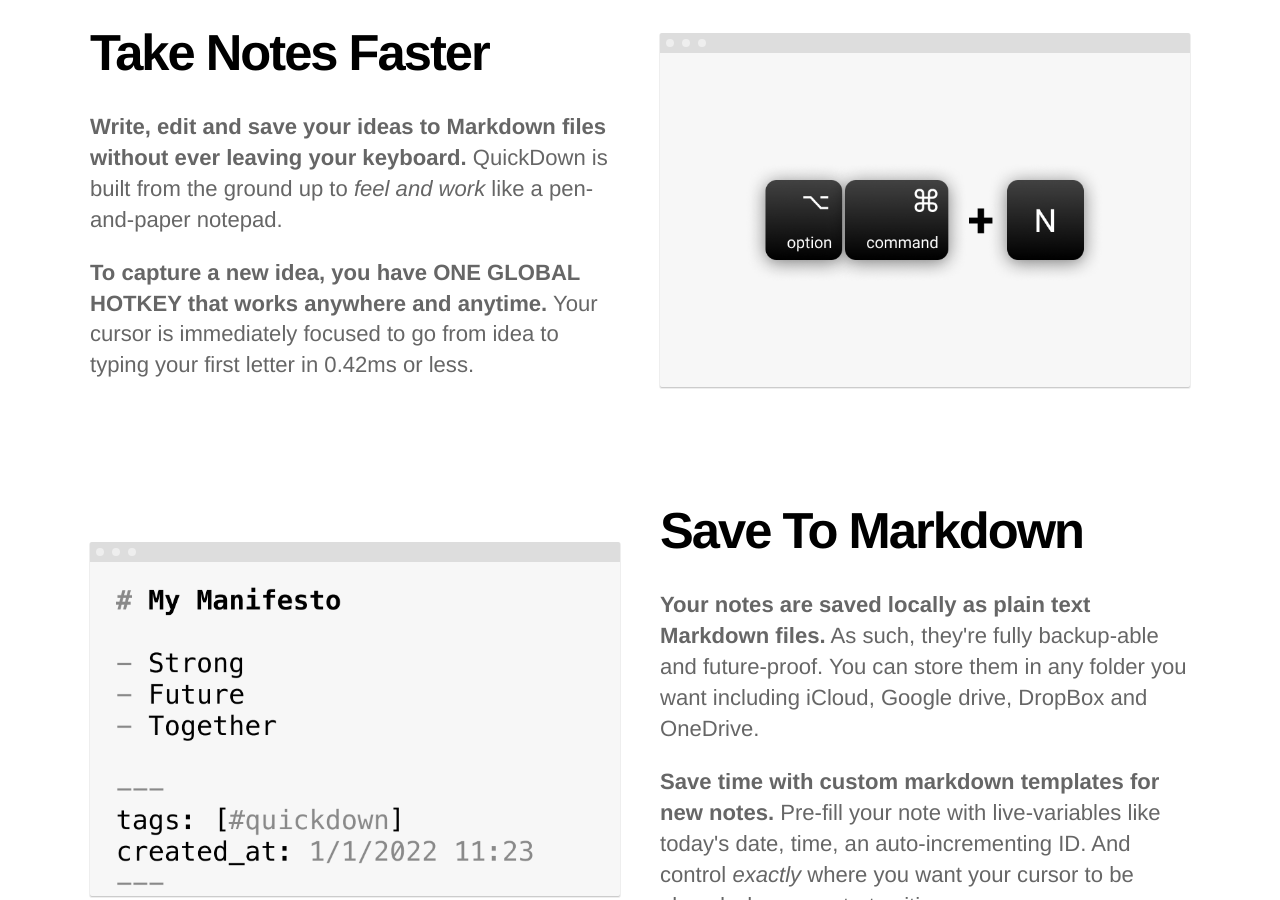
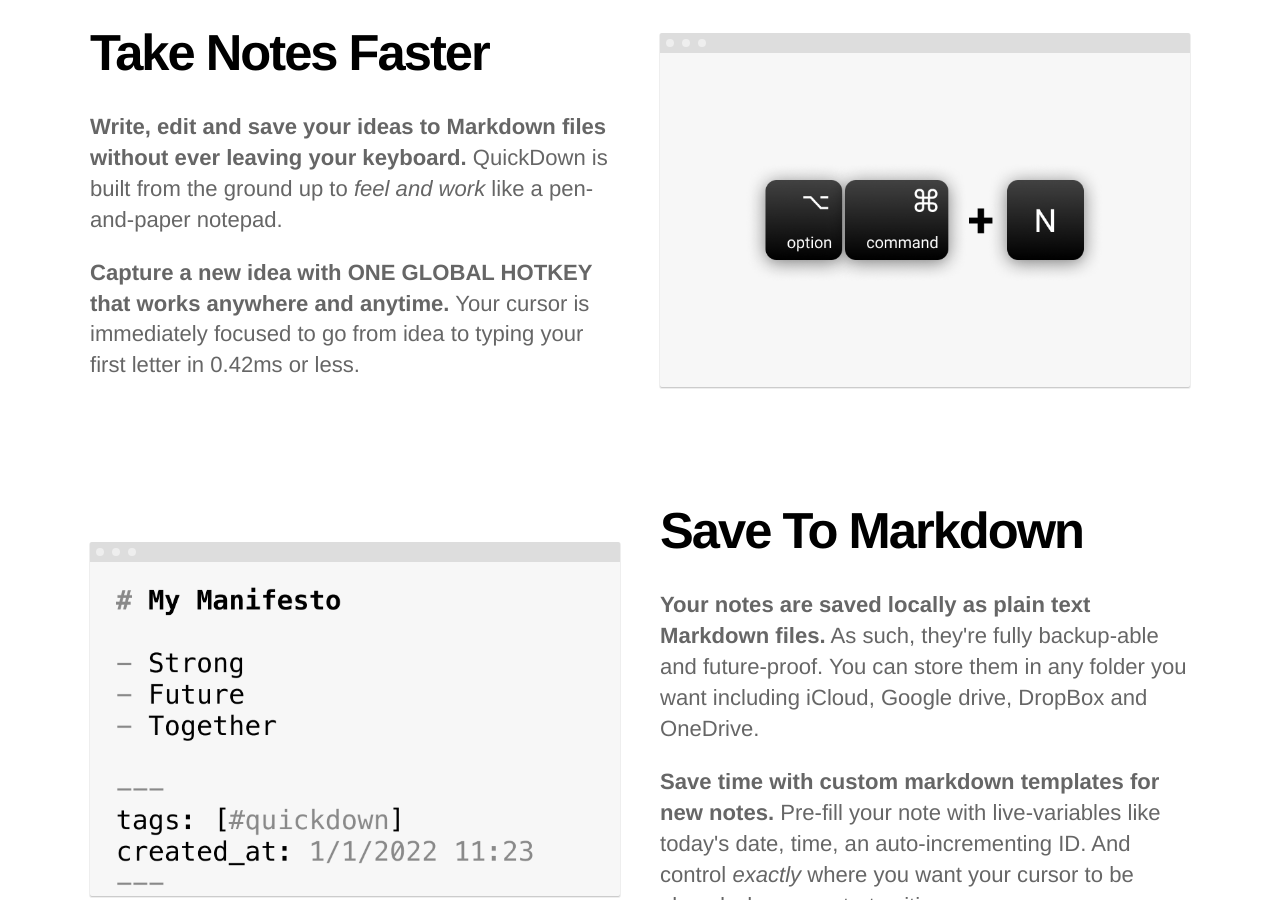
Before and after one commit to akaalias/getquickdown, a Jekyll site: the page built from index.html, in a window 1280 px wide and 900 px high, scrolled down 1526 px. Built offline with Jekyll 4.4.1, drawn with Linux system fonts in a browser that asks for light colours; the list of posts is cut into pages by our own code.

Commit message:
Updates capture text

```diff
--- a/index.html
+++ b/index.html
@@ -31,7 +31,7 @@
 				</p>
 
 				<p>
-					<b>To capture a new idea, you have ONE GLOBAL HOTKEY that works anywhere and anytime.</b>
+					<b>Capture a new idea with ONE GLOBAL HOTKEY that works anywhere and anytime.</b>
 
 					Your cursor is immediately focused to go from idea to typing your first letter in 0.42ms or less.
 				</p>
```
